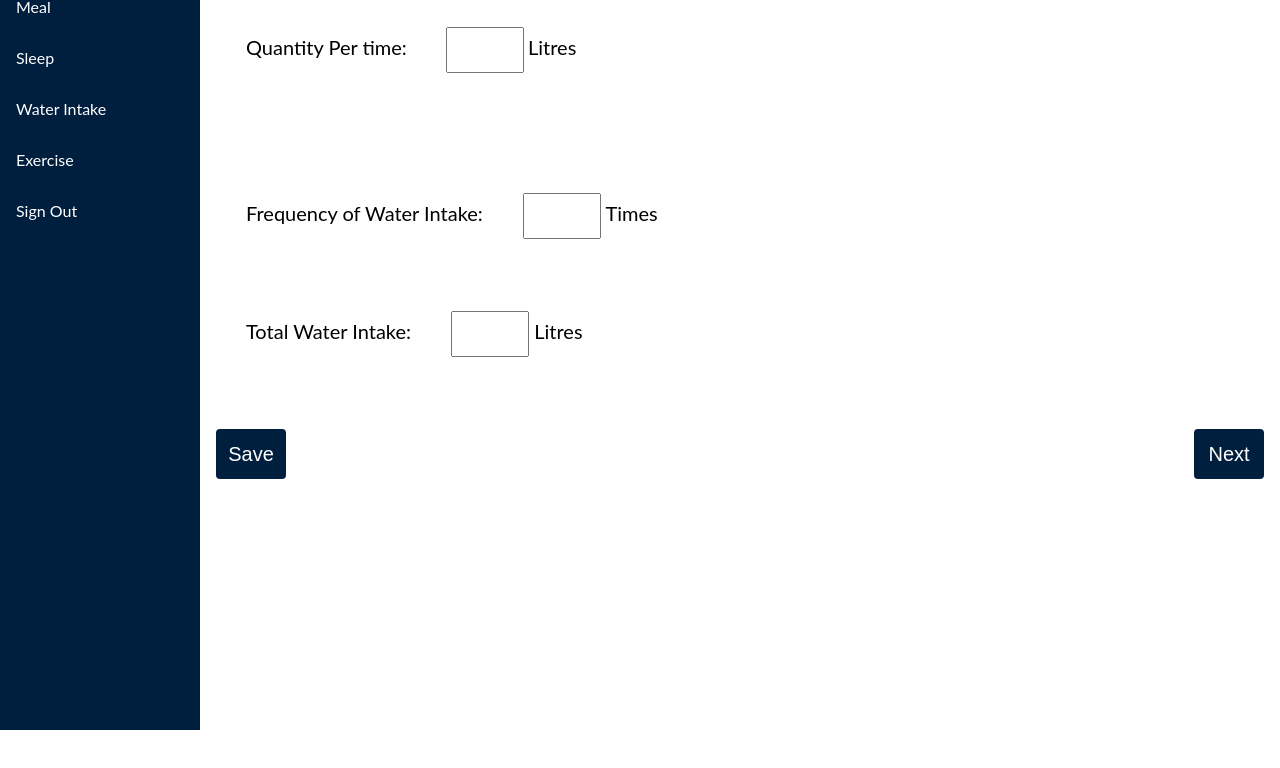
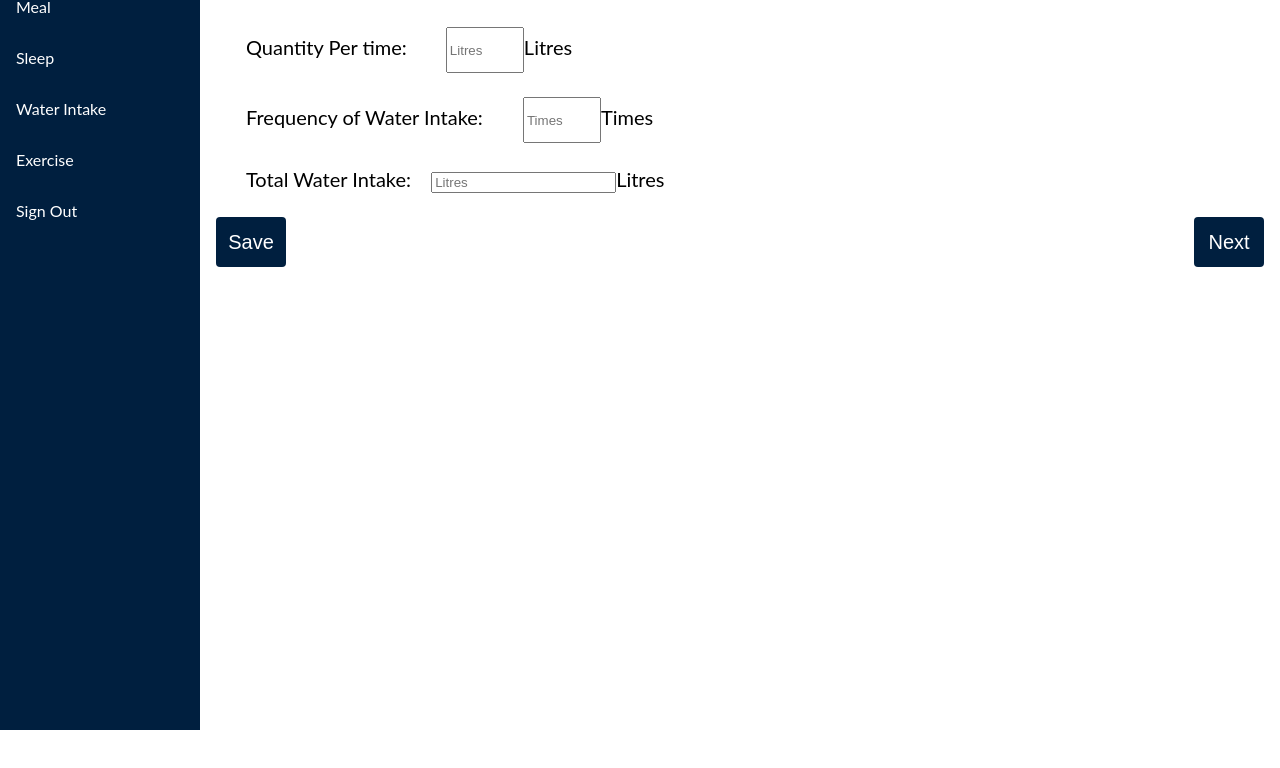
Before and after one commit to Syedaaliya99/Health-Tracker, a plain HTML site: page 08 WATER INTAKE/index.html in a window 1280 px wide. Shown: the part 70-838 px from the top of the page. Drawn offline with Linux system fonts and the light colour scheme; a script that the page names is missing.

Commit message:
Update index.html

```diff
--- a/08 WATER INTAKE/index.html
+++ b/08 WATER INTAKE/index.html
@@ -32,22 +32,19 @@
 
              </div>
              <div class="content">
-        <p> How much is your Water Intake:</p>
+                 <p>How much is your Water Intake:</p>
                  <form id="waterForm">
                      <label for="QuantityPerTime">Quantity Per time:</label>
-          <input type="number" name="quantityPerTime" min="0" step="400">
-          <text>Litres<br><br>
-          <br><br><br><br>
+                     <input type="number" name="quantityPerTime" id="quantityPerTime" min="0" step="any" placeholder="Litres"><text>Litres
+                     <br><br>
                      <label for="FrequencyOfIntake">Frequency of Water Intake:</label>
-          <input type="number" name="frequencyOfIntake" min="0" step="100">
-          <text>Times
-         <br><br><br><br>
+                     <input type="number" name="frequencyOfIntake" id="frequencyOfIntake" min="0" step="any" placeholder="Times"><text>Times
+                     <br><br>
                      <label for="TotalWaterIntake">Total Water Intake:</label>
-         <input type="number" name="TotalWaterIntake" min="" step="">
-         <text>Litres
-         <br><br><br><br>
+                     <input type="text" name="TotalWaterIntake" id="totalWaterIntake" readonly placeholder="Litres"><text>Litres
+                     <br><br>
                      <input type="submit" value="Save">
-         <div  class="button">
+                     <div class="button">
                          <input type="submit" value="Next">
                      </div>
        </form>
```
Lines whose indentation alone changed are shown as unchanged.
